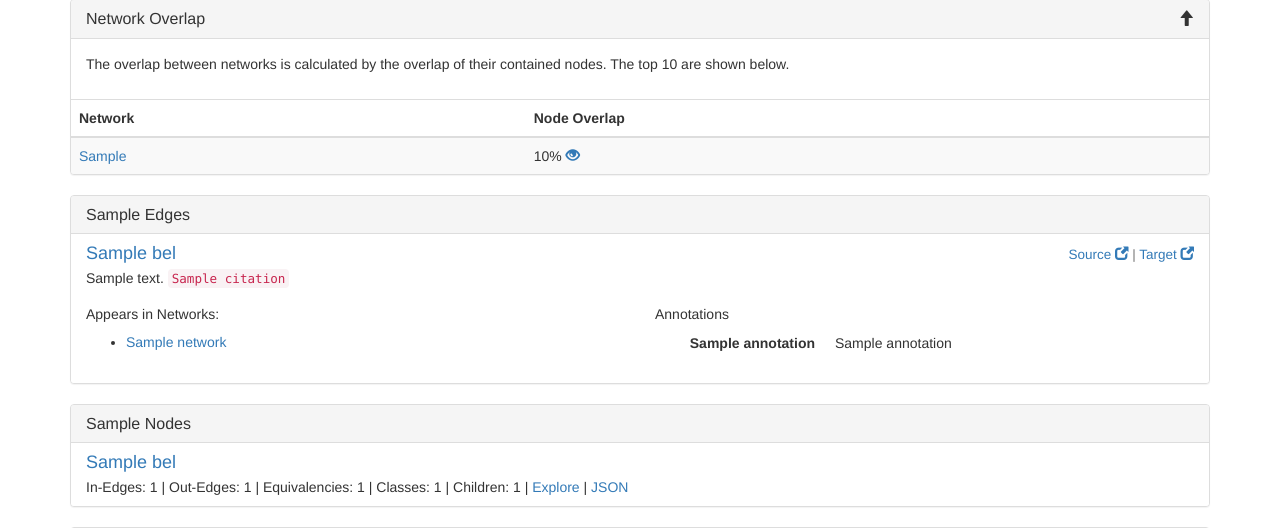
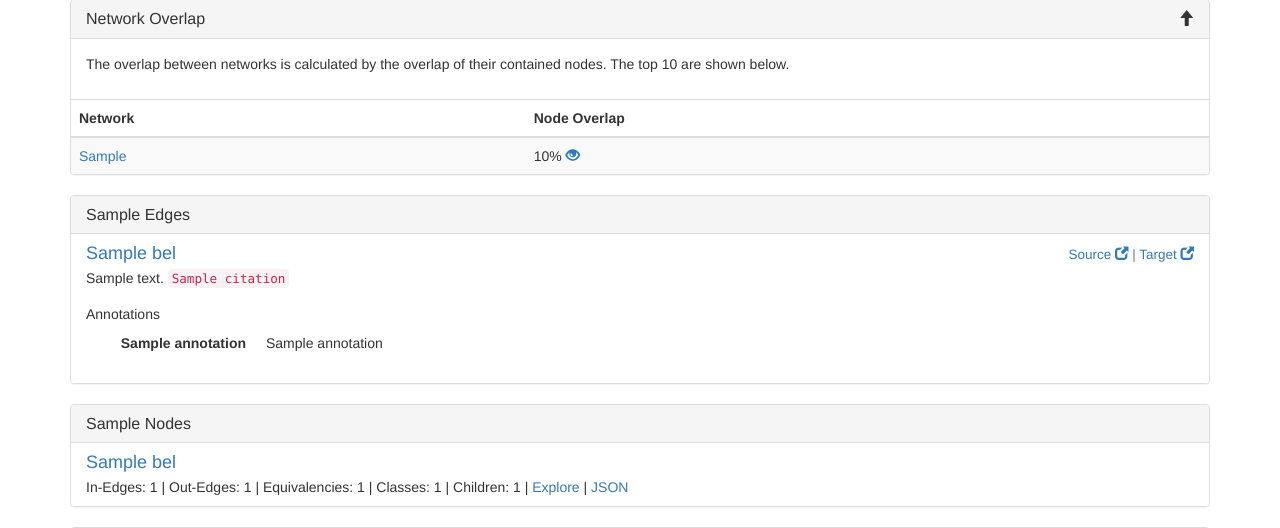
Before and after one commit to bel-commons/bel-commons, a Python web app: template src/pybel_web/templates/network.html in a window 1280 px wide. Shown: the part 2116-2644 px from the top of the page. Run offline with Jinja, Linux system fonts and the light colour scheme; the template is opened without the code that fills it: most values are stand-ins (such as "Sample title", 1, 10 or a date in 2020); some libraries are stand-ins or nearby versions.

Commit message:
Remove network list from edge sampling

```diff
--- a/src/pybel_web/templates/macros.html
+++ b/src/pybel_web/templates/macros.html
@@ -29,7 +29,7 @@
     </div>
 {%- endmacro %}
 
-{% macro render_edge_list_item(edge, show_evidence=True) -%}
+{% macro render_edge_list_item(edge, show_evidence=True, show_networks=True) -%}
     <div class="list-group-item">
         <h4 class="list-group-item-heading">
             <a href="{{ url_for('ui.view_edge', edge_hash=edge.sha512) }}">{{ edge.bel }}</a>
@@ -53,7 +53,7 @@
 
             <div class="row">
                 {% set edge_networks = edge.networks.all() %}
-                {% if edge_networks %}
+                {% if edge_networks and show_networks %}
                     <div class="col-lg-6">
                         <h5>Appears in Networks:</h5>
                         <ul>
@@ -85,10 +85,10 @@
     </div>
 {%- endmacro %}
 
-{% macro render_edge_list(edges, show_evidence=True) -%}
+{% macro render_edge_list(edges, show_evidence=True, show_networks=True) -%}
     <div class="list-group">
         {% for edge in edges %}
-            {{ render_edge_list_item(edge, show_evidence=show_evidence) }}
+            {{ render_edge_list_item(edge, show_evidence=show_evidence, show_networks=show_networks) }}
         {% endfor %}
     </div>
 {%- endmacro %}
--- a/src/pybel_web/templates/network.html
+++ b/src/pybel_web/templates/network.html
@@ -382,7 +382,7 @@
                 <h3 class="panel-title">Sample Edges</h3>
             </div>
 
-            {{ pbw.render_edge_list(network.edges.limit(5)) }}
+            {{ pbw.render_edge_list(network.edges.limit(5), show_networks=False) }}
         </div>
 
         <div class="panel panel-default">
```
